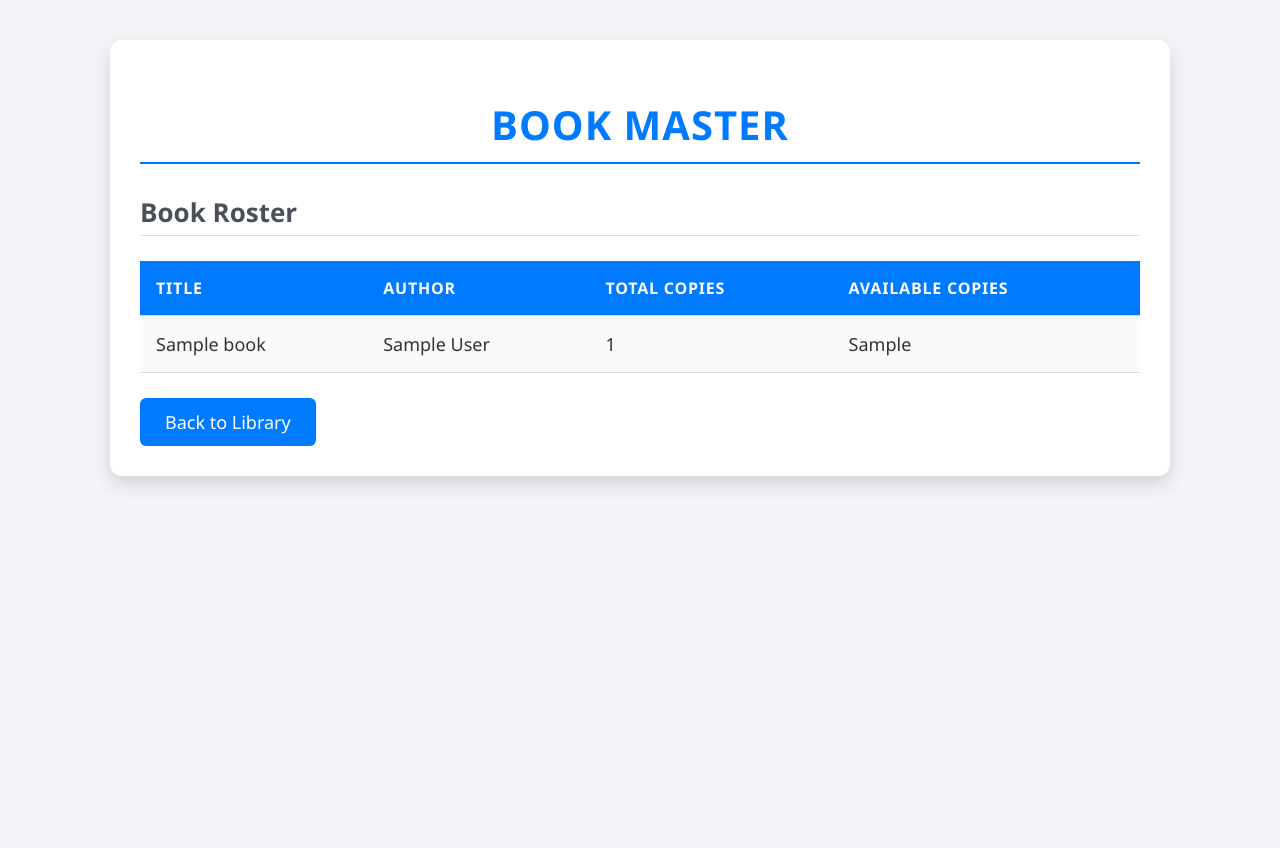
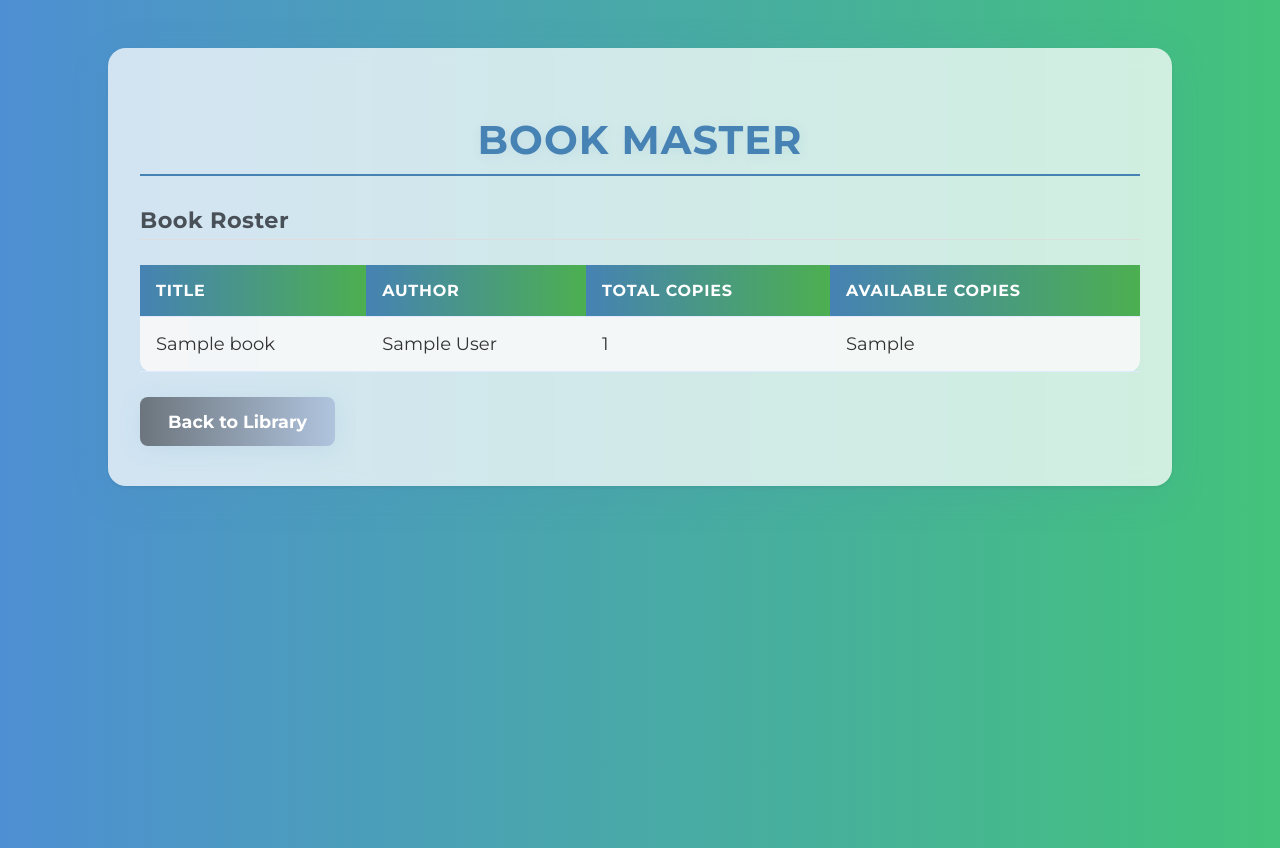
Before and after one commit to vidved123/MyLibrary, a Python web app: template templates/book_master.html in a window 1280 px wide. Before the commit the page ends 488 px from the top, so only its background shows below. Run offline with Jinja, Linux system fonts and the light colour scheme; the template is opened without the code that fills it: most values are stand-ins (such as "Sample title", 1, 10 or a date in 2020).

Commit message:
Update BookMaster.css

```diff
--- a/static/css/BookMaster.css
+++ b/static/css/BookMaster.css
@@ -1,40 +1,64 @@
+@import url('https://fonts.googleapis.com/css2?family=Montserrat:wght@400;700&display=swap');
+
 body {
-    font-family: Segoe UI, Tahoma, Geneva, Verdana, sans-serif;
+    font-family: 'Montserrat', Segoe UI, Tahoma, Geneva, Verdana, sans-serif;
     margin: 0;
     padding: 0;
-    background-color: #f4f4f9;
+    background: linear-gradient(90deg, #4e8fd3 0%, #43c37b 100%);
     color: #333;
+    min-height: 100vh;
+    animation: fadeInBody 1s ease;
+}
+
+@keyframes fadeInBody {
+    from { opacity: 0; }
+    to { opacity: 1; }
 }
 
 .book-master-container {
     max-width: 1000px;
-    margin: 40px auto;
-    background-color: #fff;
-    padding: 30px;
-    border-radius: 12px;
-    box-shadow: 0 8px 20px rgba(0, 0, 0, 0.15);
+    margin: 48px auto;
+    background: rgba(255, 255, 255, 0.75);
+    padding: 40px 32px;
+    border-radius: 18px;
+    box-shadow: 0 8px 40px rgba(70, 130, 180, 0.13), 0 1.5px 4px rgba(0,0,0,0.07);
+    backdrop-filter: blur(8px);
+    animation: fadeInUp 1s 0.2s both;
+}
+
+@keyframes fadeInUp {
+    from { opacity: 0; transform: translateY(40px); }
+    to { opacity: 1; transform: translateY(0); }
 }
 
 h1 {
-    font-size: 40px;
+    font-size: 2.5em;
     text-align: center;
-    color: #007bff;
+    color: #4682b4;
     margin-bottom: 30px;
     font-weight: 700;
     letter-spacing: 1px;
     text-transform: uppercase;
-    border-bottom: 2px solid #007bff;
+    border-bottom: 2px solid #4682b4;
     padding-bottom: 10px;
+    text-shadow: 1px 2px 12px rgba(70, 130, 180, 0.10);
+    animation: fadeInDown 1s 0.3s both;
+}
+
+@keyframes fadeInDown {
+    from { opacity: 0; transform: translateY(-30px); }
+    to { opacity: 1; transform: translateY(0); }
 }
 
 h2 {
-    font-size: 26px;
+    font-size: 1.4em;
     color: #495057;
     margin-bottom: 25px;
     font-weight: 600;
     text-align: left;
     border-bottom: 1px solid #ddd;
     padding-bottom: 5px;
+    letter-spacing: 0.5px;
 }
 
 /* Responsive Table */
@@ -47,18 +71,26 @@ table {
     width: 100%;
     min-width: 800px;
     border-collapse: collapse;
-    background-color: #fafafa;
+    background: rgba(250,250,250,0.85);
     font-size: 18px;
+    border-radius: 12px;
+    box-shadow: 0 2px 12px rgba(70, 130, 180, 0.07);
+    animation: fadeIn 1s 0.5s both;
+}
+
+@keyframes fadeIn {
+    from { opacity: 0; }
+    to { opacity: 1; }
 }
 
 th, td {
     padding: 16px;
     text-align: left;
-    border-bottom: 1px solid #ddd;
+    border-bottom: 1px solid #e0eafc;
 }
 
 th {
-    background-color: #007bff;
+    background: linear-gradient(90deg, #4682b4 0%, #4CAF50 100%);
     color: #fff;
     font-weight: 600;
     letter-spacing: 0.05rem;
@@ -67,43 +99,55 @@ th {
 }
 
 tr:hover td {
-    background-color: #f1f3f5;
-    transition: background-color 0.3s ease;
+    background: #e0eafc;
+    transition: background 0.3s;
 }
 
 /* Button Styling */
 .back-link {
     display: inline-block;
     margin-top: 25px;
-    padding: 12px 25px;
-    font-size: 18px;
-    font-weight: 500;
+    padding: 14px 28px;
+    font-size: 1.1em;
+    font-weight: 600;
     color: #fff;
     text-decoration: none;
-    border-radius: 6px;
-    background-color: #007bff;
-    transition: background-color 0.3s ease;
+    border-radius: 8px;
+    background: linear-gradient(90deg, #6c757d 0%, #b0c4de 100%);
+    box-shadow: 0 4px 24px rgba(70, 130, 180, 0.10);
+    transition: background 0.3s, transform 0.3s, box-shadow 0.3s;
     text-align: center;
 }
 
 .back-link:hover {
-    background-color: #0056b3;
+    background: linear-gradient(90deg, #5a6268 0%, #b0c4de 100%);
     color: #fff;
+    transform: translateY(-1px) scale(1.03);
+    box-shadow: 0 8px 32px rgba(70, 130, 180, 0.18);
+}
+
+::-webkit-scrollbar {
+    width: 10px;
+    background: #e0eafc;
+}
+::-webkit-scrollbar-thumb {
+    background: #b0c4de;
+    border-radius: 8px;
 }
 
 /* Responsive Design */
 @media (max-width: 768px) {
     .book-master-container {
         width: 95%;
-        padding: 20px;
+        padding: 20px 6px;
     }
 
     h1 {
-        font-size: 32px;
+        font-size: 2em;
     }
 
     h2 {
-        font-size: 22px;
+        font-size: 1.1em;
     }
 
     th, td {
@@ -113,4 +157,8 @@ tr:hover td {
     table {
         font-size: 16px;
     }
+    .back-link {
+        font-size: 1em;
+        padding: 10px 12px;
+    }
 }
```
